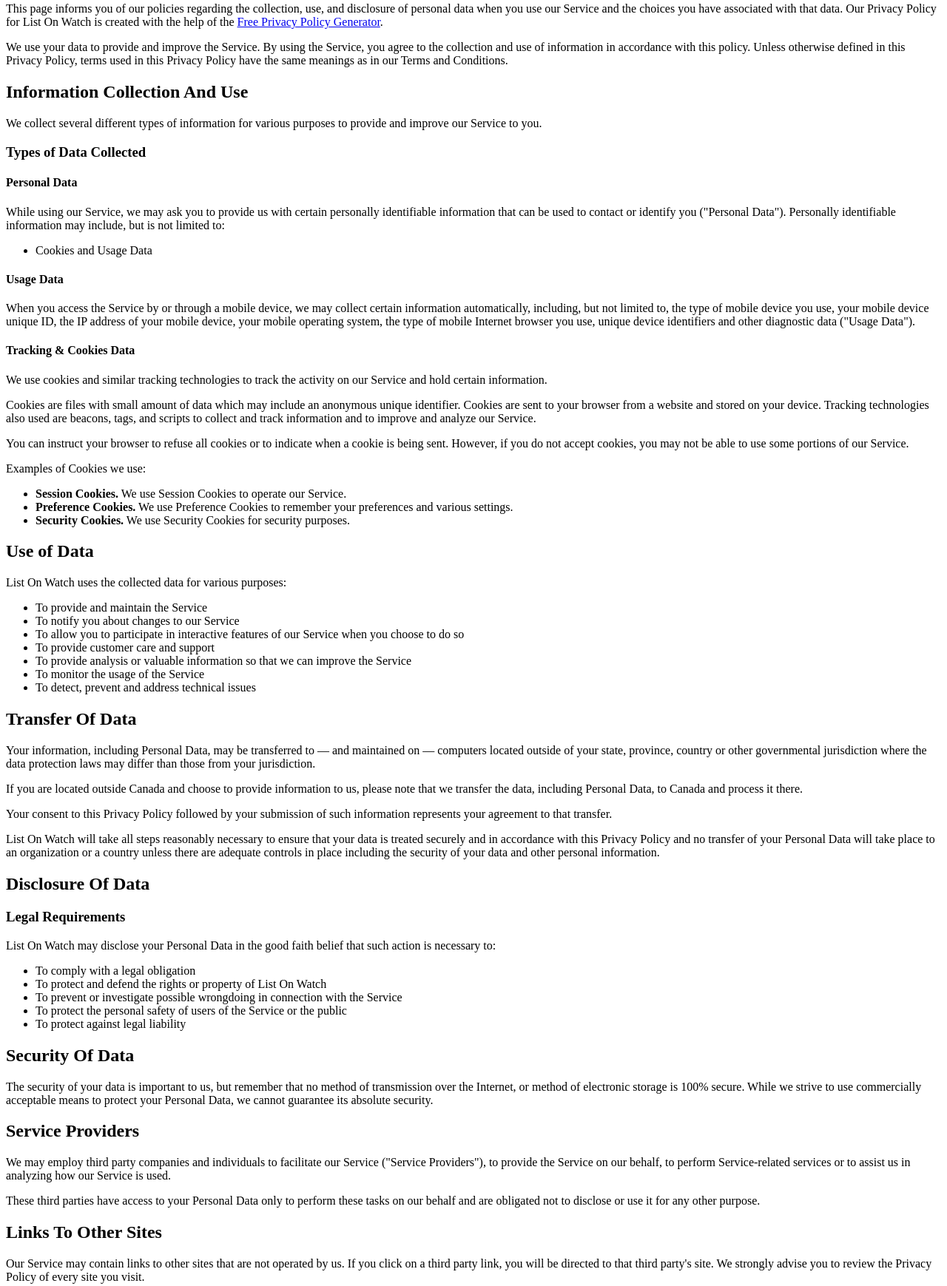
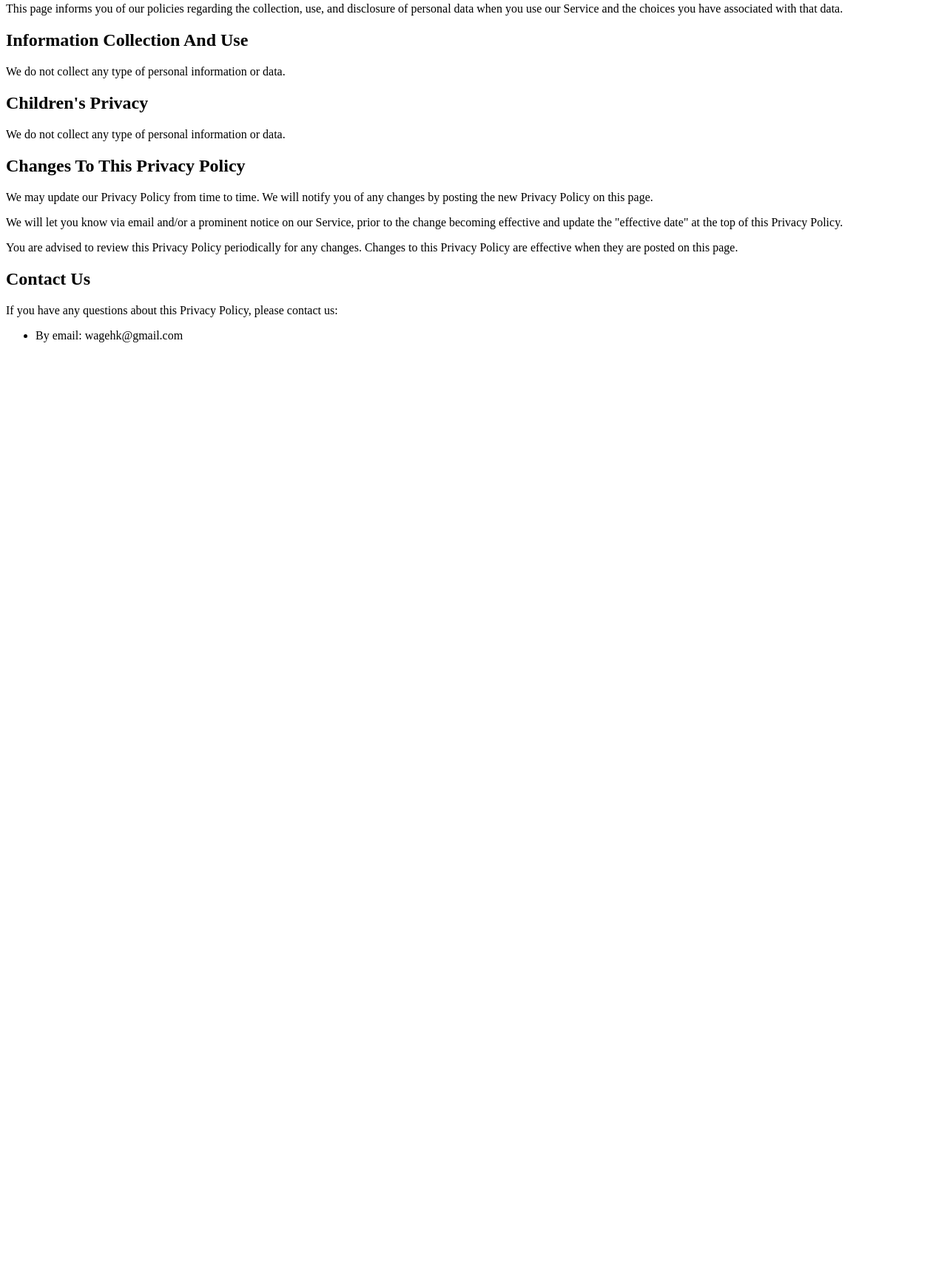
Before and after one commit to wagezhang/ListOnWatch, a plain HTML site: page index.html in a window 1280 px wide. Shown: the part 131-1870 px from the top of the page at 74% size. After the commit the page ends 800 px from the top, so only its background shows below. Drawn offline with Linux system fonts and the light colour scheme.

Commit message:
Update index.html

```diff
--- a/index.html
+++ b/index.html
@@ -6,88 +6,17 @@
 
 <p>List On Watch ("us", "we", or "our") operates the List On Watch mobile application (the "Service").</p>
 
-<p>This page informs you of our policies regarding the collection, use, and disclosure of personal data when you use our Service and the choices you have associated with that data. Our Privacy Policy  for List On Watch is created with the help of the <a href="https://www.freeprivacypolicy.com/free-privacy-policy-generator.php">Free Privacy Policy Generator</a>.</p>
+<p>This page informs you of our policies regarding the collection, use, and disclosure of personal data when you use our Service and the choices you have associated with that data. </p>
 
-<p>We use your data to provide and improve the Service. By using the Service, you agree to the collection and use of information in accordance with this policy. Unless otherwise defined in this Privacy Policy, terms used in this Privacy Policy have the same meanings as in our Terms and Conditions.</p>
 
 
 <h2>Information Collection And Use</h2>
 
-<p>We collect several different types of information for various purposes to provide and improve our Service to you.</p>
-
-<h3>Types of Data Collected</h3>
-
-<h4>Personal Data</h4>
-
-<p>While using our Service, we may ask you to provide us with certain personally identifiable information that can be used to contact or identify you ("Personal Data"). Personally identifiable information may include, but is not limited to:</p>
-
-<ul>
-<li>Cookies and Usage Data</li>
-</ul>
-
-<h4>Usage Data</h4>
-
-<p>When you access the Service by or through a mobile device, we may collect certain information automatically, including, but not limited to, the type of mobile device you use, your mobile device unique ID, the IP address of your mobile device, your mobile operating system, the type of mobile Internet browser you use, unique device identifiers and other diagnostic data ("Usage Data").</p>
-
-<h4>Tracking & Cookies Data</h4>
-<p>We use cookies and similar tracking technologies to track the activity on our Service and hold certain information.</p>
-<p>Cookies are files with small amount of data which may include an anonymous unique identifier. Cookies are sent to your browser from a website and stored on your device. Tracking technologies also used are beacons, tags, and scripts to collect and track information and to improve and analyze our Service.</p>
-<p>You can instruct your browser to refuse all cookies or to indicate when a cookie is being sent. However, if you do not accept cookies, you may not be able to use some portions of our Service.</p>
-<p>Examples of Cookies we use:</p>
-<ul>
-    <li><strong>Session Cookies.</strong> We use Session Cookies to operate our Service.</li>
-    <li><strong>Preference Cookies.</strong> We use Preference Cookies to remember your preferences and various settings.</li>
-    <li><strong>Security Cookies.</strong> We use Security Cookies for security purposes.</li>
-</ul>
-
-<h2>Use of Data</h2>
-
-<p>List On Watch uses the collected data for various purposes:</p>
-<ul>
-    <li>To provide and maintain the Service</li>
-    <li>To notify you about changes to our Service</li>
-    <li>To allow you to participate in interactive features of our Service when you choose to do so</li>
-    <li>To provide customer care and support</li>
-    <li>To provide analysis or valuable information so that we can improve the Service</li>
-    <li>To monitor the usage of the Service</li>
-    <li>To detect, prevent and address technical issues</li>
-</ul>
-
-<h2>Transfer Of Data</h2>
-<p>Your information, including Personal Data, may be transferred to — and maintained on — computers located outside of your state, province, country or other governmental jurisdiction where the data protection laws may differ than those from your jurisdiction.</p>
-<p>If you are located outside Canada and choose to provide information to us, please note that we transfer the data, including Personal Data, to Canada and process it there.</p>
-<p>Your consent to this Privacy Policy followed by your submission of such information represents your agreement to that transfer.</p>
-<p>List On Watch will take all steps reasonably necessary to ensure that your data is treated securely and in accordance with this Privacy Policy and no transfer of your Personal Data will take place to an organization or a country unless there are adequate controls in place including the security of your data and other personal information.</p>
-
-<h2>Disclosure Of Data</h2>
-
-<h3>Legal Requirements</h3>
-<p>List On Watch may disclose your Personal Data in the good faith belief that such action is necessary to:</p>
-<ul>
-    <li>To comply with a legal obligation</li>
-    <li>To protect and defend the rights or property of List On Watch</li>
-    <li>To prevent or investigate possible wrongdoing in connection with the Service</li>
-    <li>To protect the personal safety of users of the Service or the public</li>
-    <li>To protect against legal liability</li>
-</ul>
-
-<h2>Security Of Data</h2>
-<p>The security of your data is important to us, but remember that no method of transmission over the Internet, or method of electronic storage is 100% secure. While we strive to use commercially acceptable means to protect your Personal Data, we cannot guarantee its absolute security.</p>
-
-<h2>Service Providers</h2>
-<p>We may employ third party companies and individuals to facilitate our Service ("Service Providers"), to provide the Service on our behalf, to perform Service-related services or to assist us in analyzing how our Service is used.</p>
-<p>These third parties have access to your Personal Data only to perform these tasks on our behalf and are obligated not to disclose or use it for any other purpose.</p>
-
-
-
-<h2>Links To Other Sites</h2>
-<p>Our Service may contain links to other sites that are not operated by us. If you click on a third party link, you will be directed to that third party's site. We strongly advise you to review the Privacy Policy of every site you visit.</p>
-<p>We have no control over and assume no responsibility for the content, privacy policies or practices of any third party sites or services.</p>
-
+<p>We do not collect any type of personal information or data.</p>
 
 <h2>Children's Privacy</h2>
-<p>Our Service does not address anyone under the age of 18 ("Children").</p>
-<p>We do not knowingly collect personally identifiable information from anyone under the age of 18. If you are a parent or guardian and you are aware that your Children has provided us with Personal Data, please contact us. If we become aware that we have collected Personal Data from children without verification of parental consent, we take steps to remove that information from our servers.</p>
+
+<p>We do not collect any type of personal information or data.</p>
 
 
 <h2>Changes To This Privacy Policy</h2>
```
